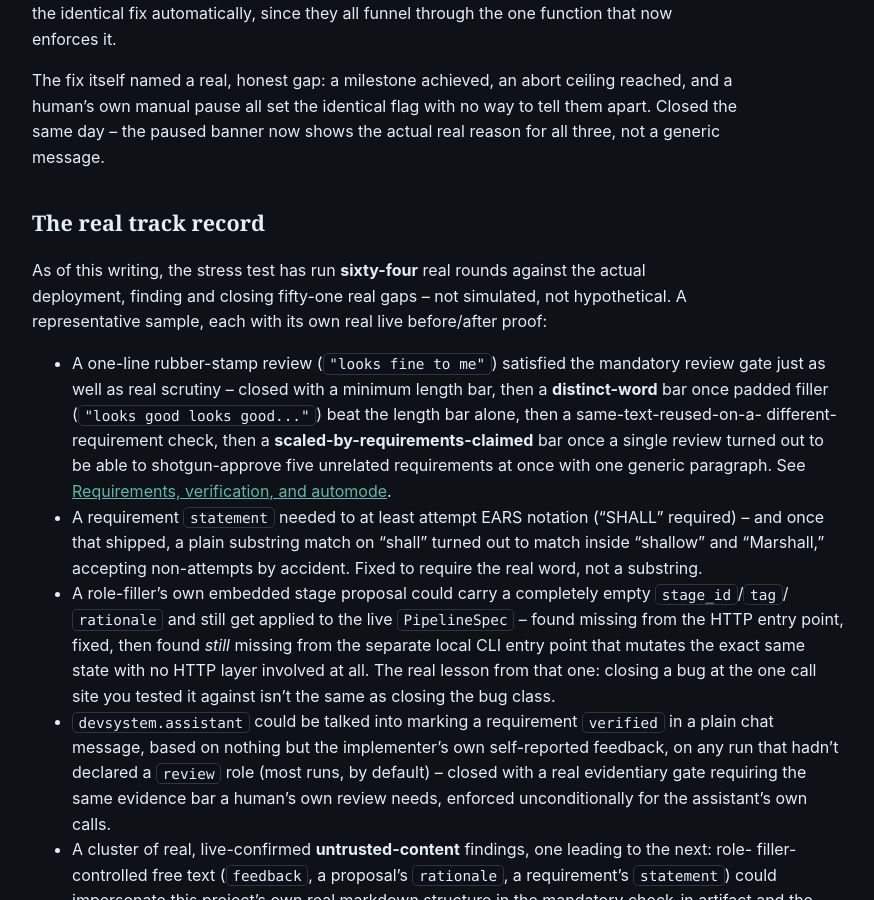
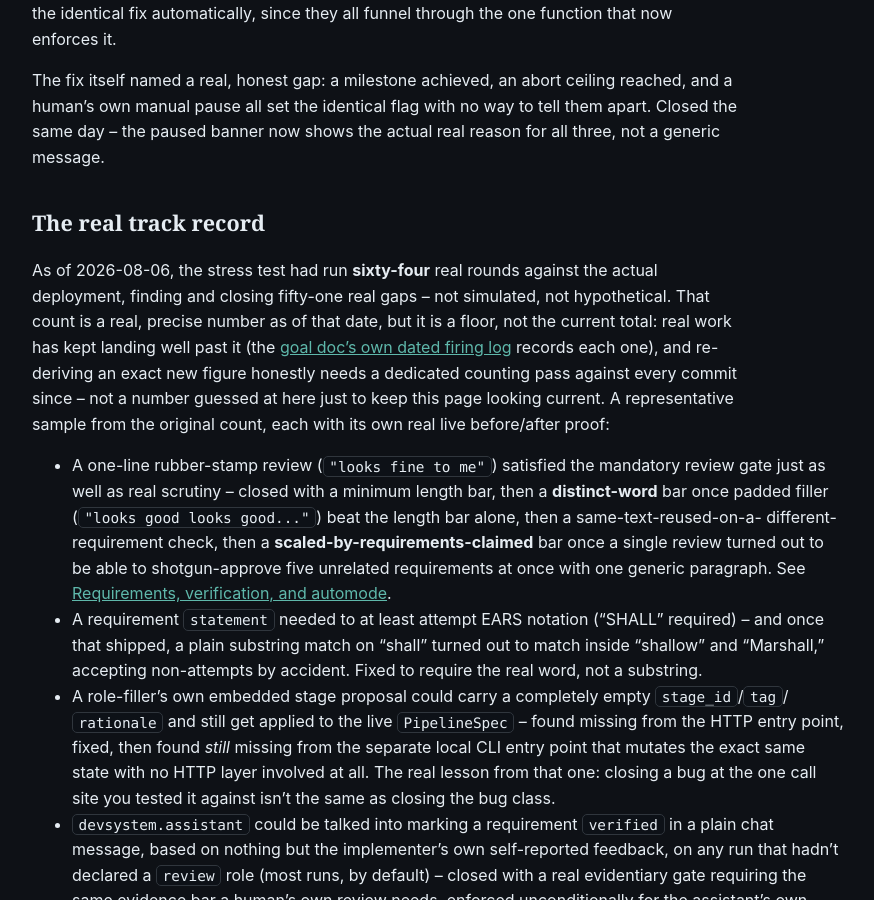
Before and after one commit to scimbe/CADS-devsystem-docs, a Jekyll site: the page built from _explanation/dau-lens-and-stress-testing.md, in a window 1280 px wide and 900 px high, scrolled down 8982 px. Shown: the whole window, without its empty margins (322-1196 px from the left). Built offline with Jekyll 4.4.1, drawn with Linux system fonts in a browser that asks for light colours.

Commit message:
explanation: stop presenting a stale real-track-record count as current
"sixty-four rounds / fifty-one gaps" was accurate on 2026-08-06 (traced to
the exact commit that set it, CADS-devsystem@6134124) but real work has
kept landing well past it -- forked a real research pass over the intervening
commits before writing anything here, which came back honest: an exact new
total needs a dedicated counting pass against 150+ commits classified
against this page's own "coverage addition, not a fix" rule, not something
to guess at in one sitting without fabricating false precision.

Rather than replace one stale number with a fabricated new one, the section
now says plainly what's true: the original count is real and dated, it's a
floor not the current total, and points to the goal doc's own live firing
log as the real source of truth for anyone who wants the current count.

Hermetic Jekyll build confirms the site compiles and the corrected text
renders.

Co-Authored-By: Claude Sonnet 5 <noreply@anthropic.com>
Claude-Session: https://claude.ai/code/session_018FkngvdKnmVcAT84EZe7Ur

```diff
--- a/_explanation/dau-lens-and-stress-testing.md
+++ b/_explanation/dau-lens-and-stress-testing.md
@@ -352,9 +352,14 @@ day -- the paused banner now shows the actual real reason for all three, not a g
 
 ## The real track record
 
-As of this writing, the stress test has run **sixty-four** real rounds against the actual
-deployment, finding and closing fifty-one real gaps -- not simulated, not hypothetical. A
-representative sample, each with its own real live before/after proof:
+As of 2026-08-06, the stress test had run **sixty-four** real rounds against the actual deployment,
+finding and closing fifty-one real gaps -- not simulated, not hypothetical. That count is a real,
+precise number as of that date, but it is a floor, not the current total: real work has kept landing
+well past it (the [goal doc's own dated firing
+log](https://github.com/scimbe/CADS-devsystem/blob/main/docs/development-system-goal.md) records
+each one), and re-deriving an exact new figure honestly needs a dedicated counting pass against every
+commit since -- not a number guessed at here just to keep this page looking current. A representative
+sample from the original count, each with its own real live before/after proof:
 
 - A one-line rubber-stamp review (`"looks fine to me"`) satisfied the mandatory review gate just as
   well as real scrutiny -- closed with a minimum length bar, then a **distinct-word** bar once padded
```
